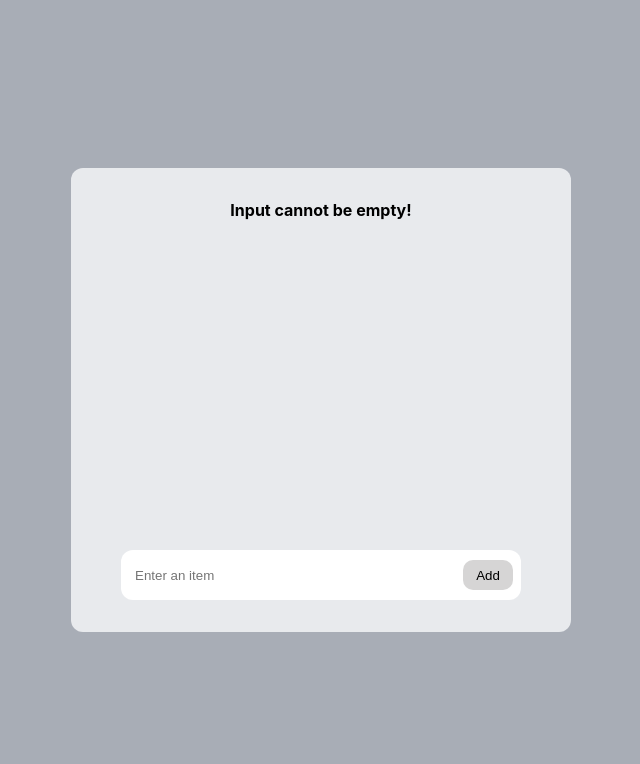
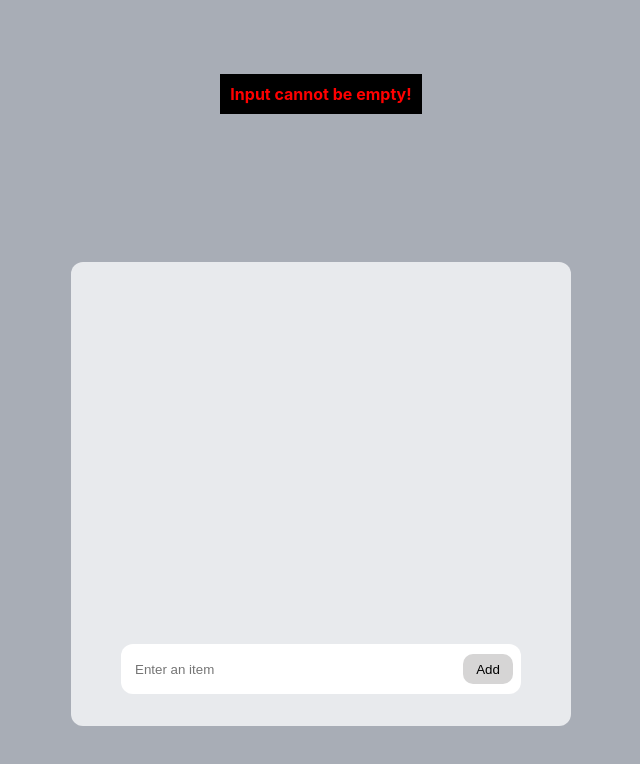
Before and after one commit to AyoTheInspired/todo-creator, a React (Create React App) app: page / in a window 1280 px wide. Shown: the top 764 px of the page, without its empty margins (319-959 px from the left). Built offline with nearby package versions, Linux system fonts and the light colour scheme.

Commit message:
Added Error message

```diff
--- a/src/App.css
+++ b/src/App.css
@@ -24,3 +24,10 @@
 	flex-direction: column;
 	align-items: center;
 }
+
+.error__msg {
+	color: red;
+	background: #000;
+	padding: 10px;
+	/* margin-bottom: 30px 0; */
+}
--- a/src/App.js
+++ b/src/App.js
@@ -11,8 +11,8 @@ function App() {
 
 	return (
 		<div className="App">
+			<h4 className="error__msg">Input cannot be empty!</h4>
 			<div className="app__container">
-				<h4 className="error__msg">Input cannot be empty!</h4>
 				<div className="app__todoContainer">
 					{todoList.map((item, idx) => (
 						<TodoItem
```
